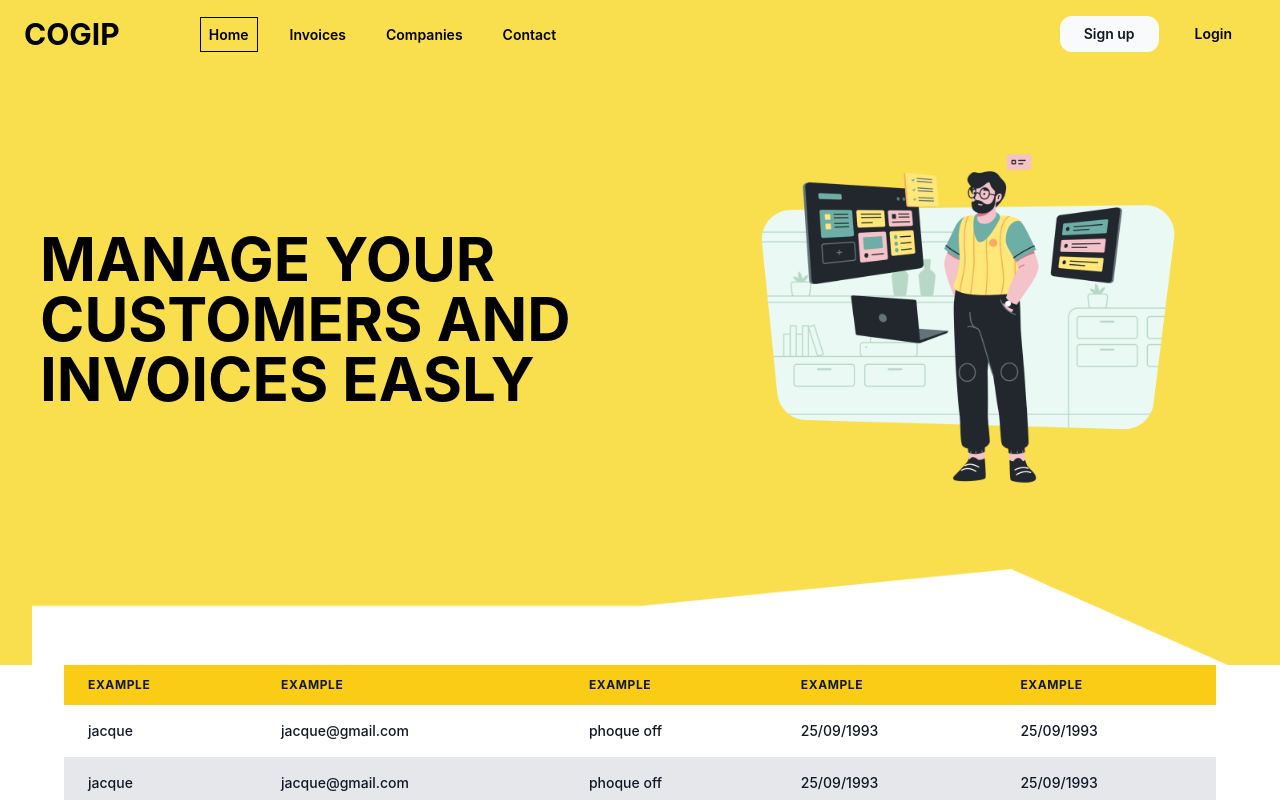
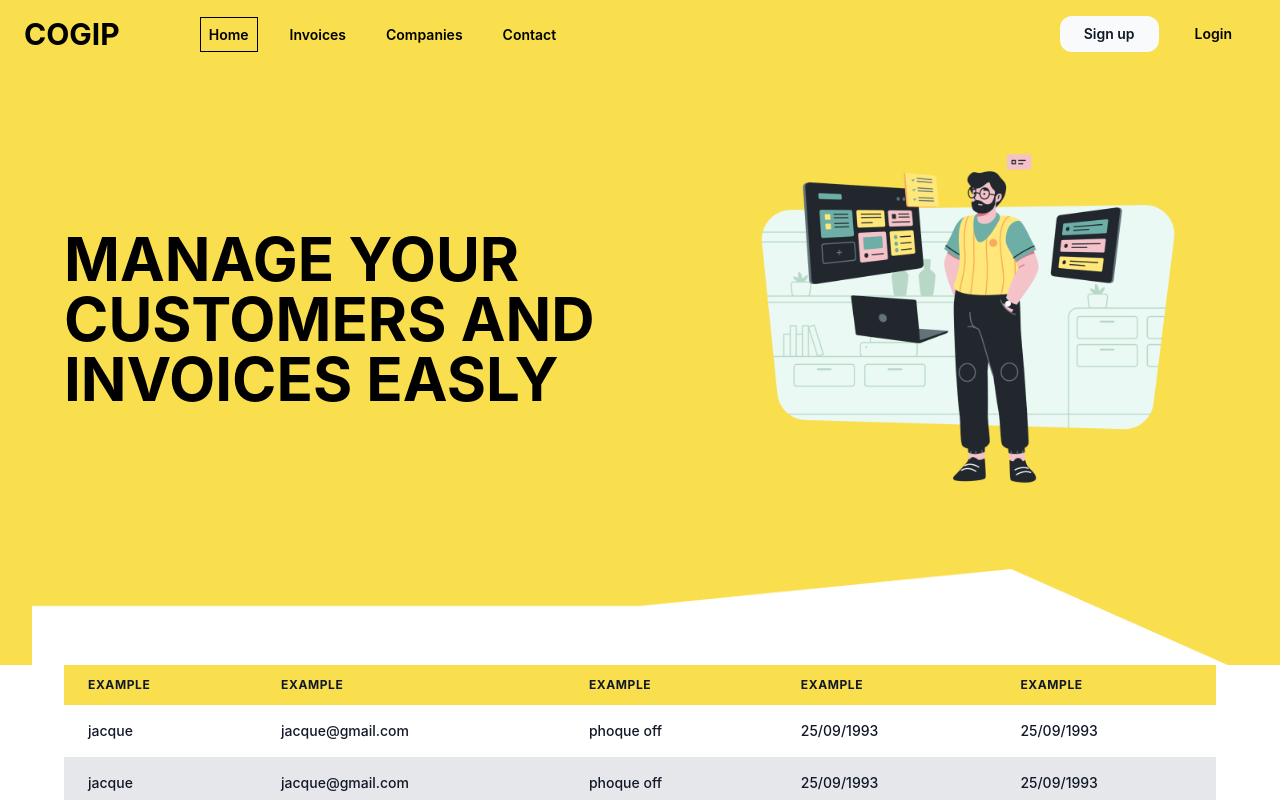
Before and after one commit to antoinel74/COGIP, a React (Vite) app: page / in a window 1280 px wide. Shown: the top 800 px of the page. Built offline with nearby package versions, Linux system fonts and the light colour scheme.

Commit message:
fix table color and title margin

```diff
--- a/src/components/Hero.jsx
+++ b/src/components/Hero.jsx
@@ -8,7 +8,7 @@ const Hero = ({ text, img, yellowBg }) => {
   return (
     <div className={containerClass}>
       <div className="w-1/2 p-4">
-        <h2 className="text-1xl md:text-4xl lg:text-6xl px-6 font-bold">
+        <h2 className="text-1xl md:text-4xl lg:text-6xl pl-12 font-bold">
           {text}
         </h2>
       </div>
--- a/src/components/Table.jsx
+++ b/src/components/Table.jsx
@@ -10,7 +10,7 @@ export const Table = () => {
       {/* table style log out */}
       <div className="overflow-x-auto max-w-6xl mx-auto flex flex-col">
         <table className="min-w-full table-fixed">
-          <thead className="bg-yellow-400">
+          <thead className="bg-[#f9de4e]">
             <tr>
               <th
                 scope="col"
```
